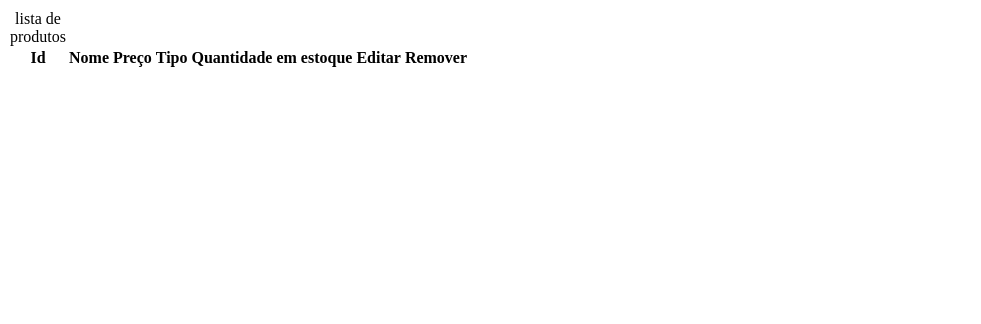
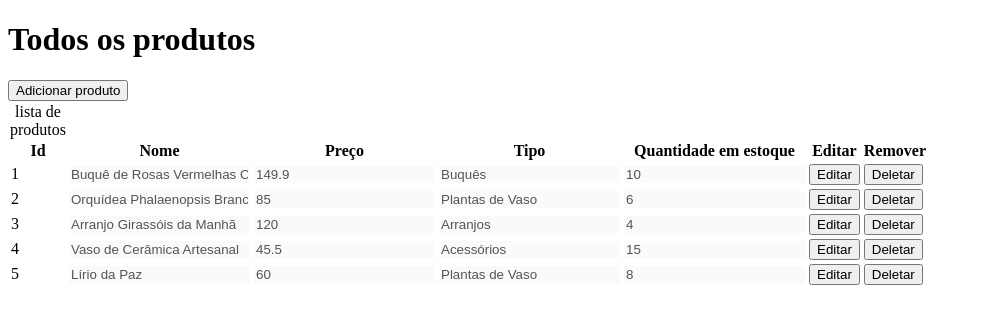
Before and after one commit to ryanNS3/Floricultura-Angular, an Angular app: page /admin/home in a window 1280 px wide. Shown: the top 324 px of the page, without its empty margins (0-981 px from the left). Built offline with nearby package versions, Linux system fonts and the light colour scheme; data requests are answered from the project's data file.

Commit message:
feat: carregando dados dinamicos

```diff
--- a/src/app/features/adminPage/home-admin/home-admin.html
+++ b/src/app/features/adminPage/home-admin/home-admin.html
@@ -2,6 +2,10 @@
 
 
 <main>
+  <div>
+    <h1>Todos os produtos</h1>
+    <button routerLink="admin/criarProduto" >Adicionar produto</button>
+  </div>
   <table>
       <thead>
         <caption>lista de produtos</caption>
@@ -17,22 +21,27 @@
       </thead>
 
       <tbody>
-
-        @for(produto of listaProdutos; track produto.id ){
+          @for(produto of listaProdutos(); track produto.id ){
             <tr>
               <td>{{produto.id}}</td>
-            <td>{{produto.nome}}</td>
-            <td>{{produto.preco}}</td>
-            <td>{{produto.tipo}}</td>
-            <td>{{produto.qtd_estoque}}</td>
+              <td><input type="text" value={{produto.nome}} disabled></td>
+              <td><input type="text" value={{produto.preco}} disabled></td>
+              <td><input type="text" value={{produto.tipo}} disabled></td>
+              <td><input type="text" value={{produto.qtd_estoque}} disabled></td>
               <td>
-              <button id="">Editar</button>
+                <button [routerLink]="['admin/verProduto', produto.id]" >Editar</button>
               </td>
               <td>
-              <button>Deletar</button>
+                <button (click)="excluirProduto(produto.id)">Deletar</button>
               </td>
             </tr>
           }
+          @empty{
+            <h3>Erro ao carregar os dados</h3>
+          }
+
+
+
 
 
       </tbody>
--- a/src/app/features/adminPage/home-admin/home-admin.ts
+++ b/src/app/features/adminPage/home-admin/home-admin.ts
@@ -1,23 +1,37 @@
-import { Component, inject, NgModule } from "@angular/core";
+import { Component, inject, NgModule, OnInit, signal } from "@angular/core";
 import { Produto } from "../../../service/@Type/Produto";
 import { HttpClient } from "@angular/common/http";
 import { ProdutoService } from "../../../service/produto/produto-service";
+import { RouterLink } from "@angular/router";
 
 @Component({
   selector: "app-home-admin",
-  imports: [],
+  imports: [RouterLink],
   templateUrl: "./home-admin.html",
   styleUrl: "./home-admin.css",
 })
-export class HomeAdmin {
+export class HomeAdmin implements OnInit {
   private produtoService = inject(ProdutoService)
-  listaProdutos:Produto[]= []
-  nomeTabela = "Produtossss"
+  listaProdutos = signal<Produto[]>([])
   httpClient = inject(HttpClient)
 
-  ngOnInit(){
+ excluirProduto(id: string){
+
+  this.produtoService.deleteProduto(id).subscribe({
+        next: () => {
+          // Atualiza o Signal removendo o item da lista local
+          this.listaProdutos.update(produtos =>
+            produtos.filter(p => p.id !== id)
+          );
+          console.log('Produto removido!');
+        },
+        error: (err) => alert(err.message)
+      });
+ }
+
+  ngOnInit(): void{
     this.produtoService.getProdutos().subscribe({
-      next : (dados) => this.listaProdutos = dados,
+      next : (dados) => this.listaProdutos.set(dados),
       error: (err) => console.log(err)
     })
   }
```
Lines whose indentation alone changed are shown as unchanged.
